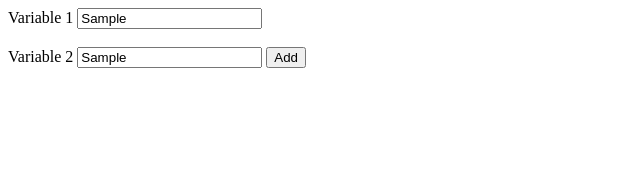
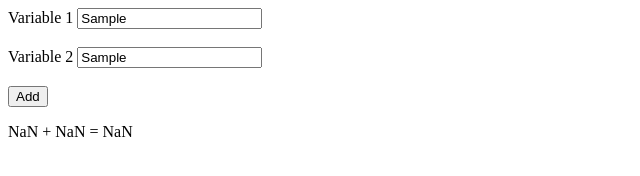
Before and after one commit to m-vanklink/Week2, a plain HTML site: page index.html in a window 1280 px wide. Both pictures are taken after typing "Sample", "Sample" into the empty fields and a click on the button "Add". Shown: the whole page, without its empty margins (0-640 px from the left). Drawn offline with Linux system fonts and the light colour scheme.

Commit message:
Adding functionality

```diff
--- a/index.html
+++ b/index.html
@@ -17,6 +17,8 @@
                 let result = num1 + num2;
 
                 let myOutput = num1 + " + " + num2 + " = " + result;
+
+                document.getElementById('result').innerHTML = myOutput;
             }
 
         </script>
@@ -28,7 +30,7 @@
         <input type="text" id="num1"><br/><br/>
 
         <label for="num2">Variable 2</label>
-        <input type="text" id="num2">
+        <input type="text" id="num2"><br/><br/>
 
         <button onclick="add()">Add</button>
 
```
